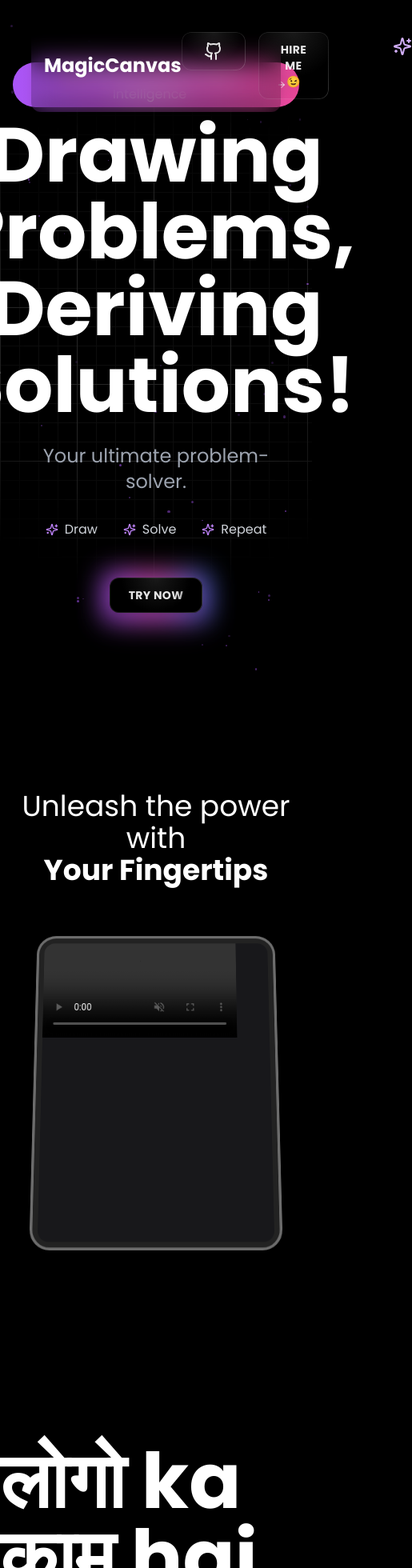
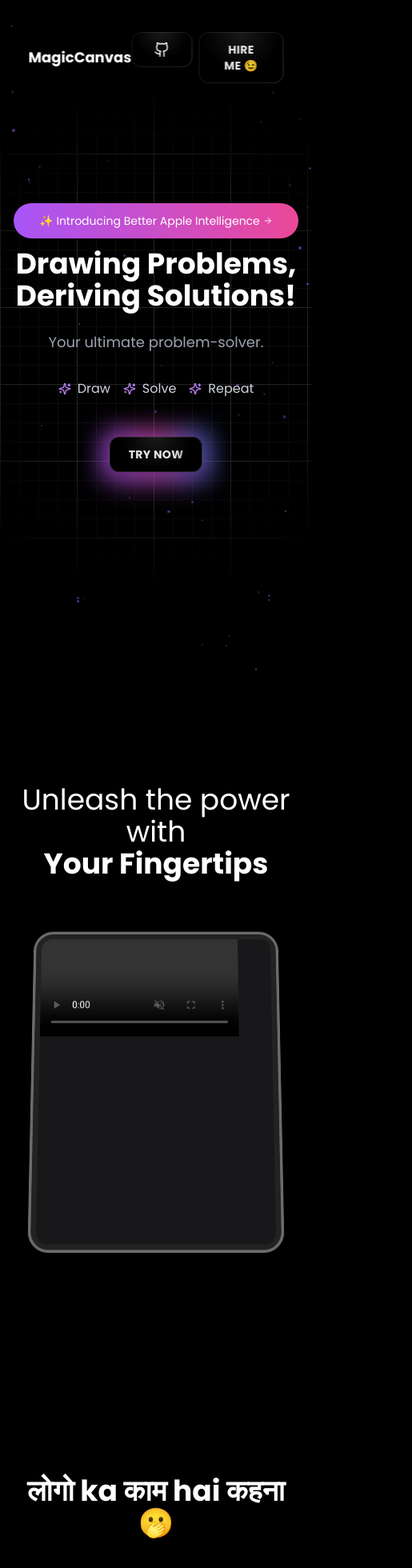
Before and after one commit to deevee47/magic-canvas, a Next.js app: page /landing in a window 390 px wide. Shown: the top 1960 px of the page at 80% size, 515 px wide, since content can reach past the window. Built offline with nearby package versions, Linux system fonts and the light colour scheme; grey boxes are pictures that could not be loaded.

Commit message:
feat: responsive for mbile screens

```diff
--- a/src/components/Hero.tsx
+++ b/src/components/Hero.tsx
@@ -1,6 +1,5 @@
-
 import { ArrowRightIcon, Sparkles } from 'lucide-react';
-import React from 'react'
+import React from 'react';
 import AnimatedShinyText from './ui/animated-shiny-text';
 import CustomShinyButton from './ui/CustomShinyButton';
 import Link from 'next/link';
@@ -11,25 +10,25 @@
             <div className="relative z-20 max-w-5xl mx-auto px-4 py-16 flex h-screen flex-col justify-center items-center text-center">
                 <div className="relative">
                     <Sparkles
-                    className="absolute -top-8 -right-80 text-purple-300 animate-pulse"
+                        className="absolute -top-8 -right-80 text-purple-300 animate-pulse hidden lg:block"
                         size={24}
                     />
                 </div>
-            <div className="relative rounded-full bg-gradient-to-r from-purple-500 via-pink-500 to-blue-500 bg-[length:200%_200%] animate-gradient-move">
-                <AnimatedShinyText className="mx-auto max-w-md text-white animate-shiny-text bg-clip-text bg-no-repeat [background-position:0_0] [background-size:var(--shiny-width)_100%] [transition:background-position_1s_cubic-bezier(.6,.6,0,1)_infinite] bg-gradient-to-r from-transparent via-50% to-transparent via-white/80 inline-flex items-center justify-center px-4 py-1 transition ease-out hover:text-neutral-600 hover:duration-300 hover:dark:text-neutral-400">
+                <div className="relative rounded-full bg-gradient-to-r from-purple-500 via-pink-500 to-blue-500 bg-[length:200%_200%] animate-gradient-move px-4 py-2">
+                    <AnimatedShinyText className="mx-auto max-w-md text-white animate-shiny-text bg-clip-text bg-no-repeat [background-position:0_0] [background-size:var(--shiny-width)_100%] [transition:background-position_1s_cubic-bezier(.6,.6,0,1)_infinite] bg-gradient-to-r from-transparent via-50% to-transparent via-white/80 inline-flex items-center justify-center px-4 py-1 transition ease-out hover:text-neutral-600 hover:duration-300 hover:dark:text-neutral-400 text-sm sm:text-base md:text-lg lg:text-xl">
                         <span>✨ Introducing Better Apple Intelligence</span>
                         <ArrowRightIcon className="ml-1 size-3 transition-transform duration-300 ease-in-out group-hover:translate-x-0.5" />
                     </AnimatedShinyText>
                 </div>
-            <h1 className="text-8xl mt-3 font-bold mb-6 capitalize">
-                Drawing problems, <br></br> deriving solutions!
+                <h1 className="text-4xl sm:text-5xl md:text-6xl lg:text-8xl mt-3 font-bold mb-6 capitalize">
+                    Drawing problems, <br className="hidden sm:block" /> deriving solutions!
                 </h1>
 
-            <p className="text-2xl text-gray-400 mb-8">
+                <p className="text-lg sm:text-xl md:text-2xl lg:text-2xl text-gray-400 mb-8">
                     Your ultimate problem-solver.
                 </p>
 
-            <div className="flex justify-center gap-8 mb-12 text-gray-300">
+                <div className="flex flex-wrap justify-center gap-4 sm:gap-6 lg:gap-8 mb-12 text-gray-300">
                     <div className="flex items-center gap-2">
                         <Sparkles size={16} className="text-purple-400" />
                         <span>Draw</span>
@@ -43,12 +42,12 @@
                         <span>Repeat</span>
                     </div>
                 </div>
-                <Link href='/' >
+                <Link href='/'>
                     <CustomShinyButton />
                 </Link>
             </div>
         </div>
-    )
-}
+    );
+};
 
-export default Hero
+export default Hero;
--- a/src/components/Navbar.tsx
+++ b/src/components/Navbar.tsx
@@ -6,15 +6,17 @@
 
 const Navbar = () => {
     return (
-        <div className="top-6 fixed p-4 flex justify-between bg-black/20 rounded-xl backdrop-blur-lg w-[80%] mx-auto z-50 items-center shadow-lg left-1/2 transform -translate-x-1/2">
-            <div className="text-2xl font-bold text-white">MagicCanvas</div>
+        <div className="top-6 fixed p-4 flex justify-between bg-black/20 rounded-xl backdrop-blur-lg w-[90%] sm:w-[80%] mx-auto z-50 items-center shadow-lg left-1/2 transform -translate-x-1/2">
+            <div className="text-lg sm:text-2xl font-bold text-white">MagicCanvas</div>
 
-            <div className="flex space-x-4">
+            <div className="flex space-x-2 sm:space-x-4">
                 <Link href="https://github.com/deevee47" target="_blank">
-                    <ShinyButton><GithubIcon /></ShinyButton>
+                    <ShinyButton>
+                        <GithubIcon className="h-5 w-5 sm:h-6 sm:w-6" />
+                    </ShinyButton>
                 </Link>
                 <Link href="https://twitter.com/deevee47" target="_blank">
-                    <ShinyButton>Hire Me 😉</ShinyButton>
+                    <ShinyButton className="text-sm sm:text-base">Hire Me 😉</ShinyButton>
                 </Link>
             </div>
         </div>
--- a/src/components/Testimonials.tsx
+++ b/src/components/Testimonials.tsx
@@ -1,24 +1,19 @@
-import React from 'react'
+import React from 'react';
 
 const Testimonials = () => {
-    // const testimonials = [{
-    //     name: 'John Doe',
-    //     title: 'CEO',
-    //     description:"Divyansh is cooking crazy!"
-    // }, {
-    //         name: 'John Doe',
-    //         title: 'CEO',
-    //         description: ""
-    //     }]
     return (
-      <div className='w-full flex flex-col justify-center items-center'>
-          <h1 className="text-8xl font-bold">लोगो ka काम hai कहना 🫢</h1>
-          <div className='flex flex-col justify-center items-center italic opacity-50 pb-20 pt-20 text-xl'>
+        <div className="w-full flex flex-col justify-center items-center px-4 sm:px-8 lg:px-16 py-10">
+            <h1 className="text-4xl sm:text-6xl lg:text-8xl font-bold text-center mb-6">
+                लोगो ka काम hai कहना 🫢
+            </h1>
+            <div className="flex flex-col justify-center items-center italic opacity-50 pb-10 pt-10 text-lg sm:text-xl lg:text-2xl text-center">
                 Adding Testimonials Soon! Want me to add yours?
-              <span className='text-gray-200'>Share reviews on my X</span>
+                <span className="text-gray-200 block mt-2">
+                    Share reviews on my X
+                </span>
                 <a
                     href="https://twitter.com/deevee47"
-                  className="ml-2 flex items-center text-blue-400 hover:text-blue-700 transition duration-300"
+                    className="mt-2 flex items-center text-blue-400 hover:text-blue-700 transition duration-300"
                     target="_blank"
                     rel="noopener noreferrer"
                 >
@@ -36,12 +31,12 @@
                     </svg>
                     @deevee47
                 </a>
-
             </div>
-          <div className="grid grid-cols-3 gap-10">
+            <div className="grid grid-cols-1 sm:grid-cols-2 lg:grid-cols-3 gap-4 sm:gap-8 w-full">
+                {/* Placeholder for testimonials */}
             </div>
         </div>
-  )
-}
+    );
+};
 
-export default Testimonials
+export default Testimonials;
```
Lines whose indentation alone changed are shown as unchanged.
